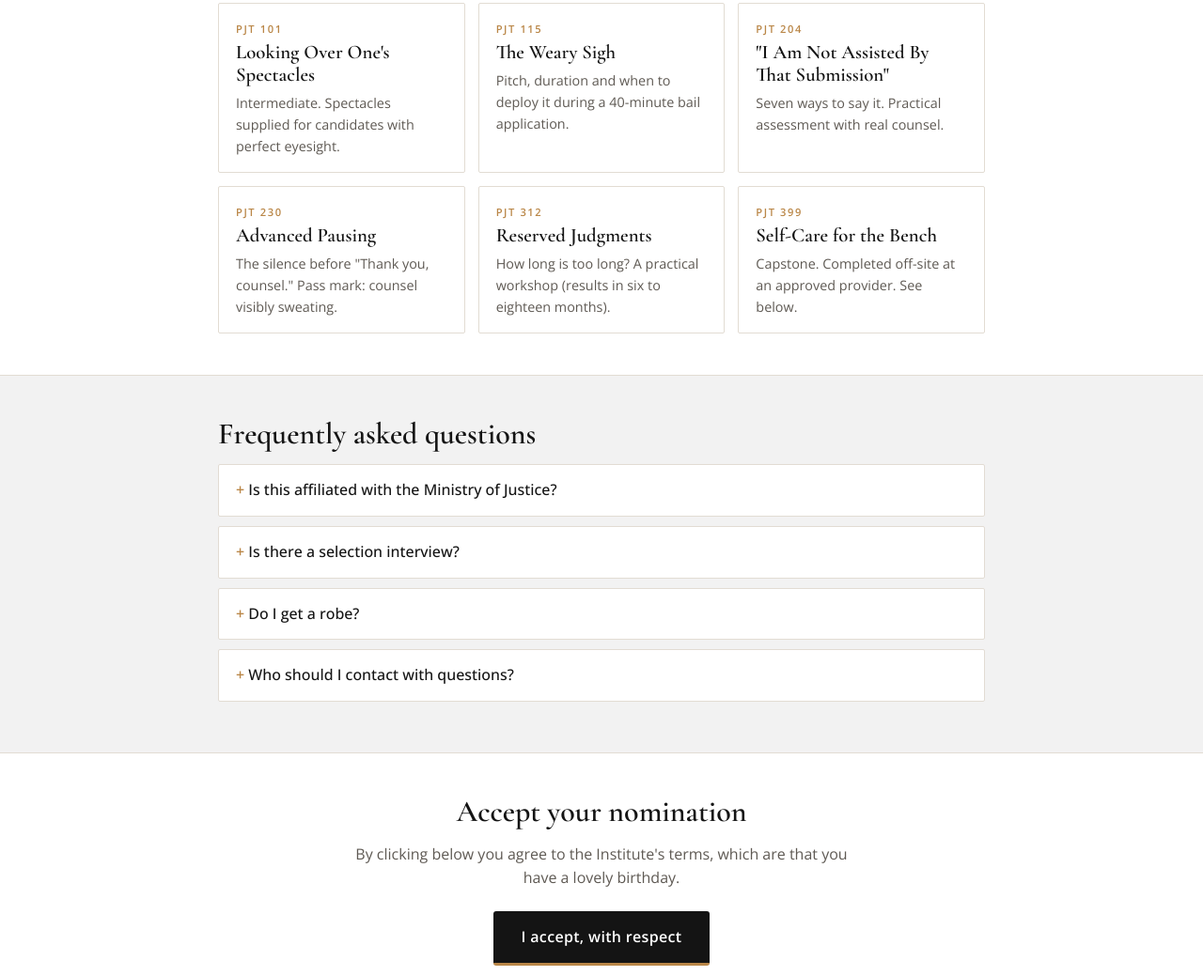
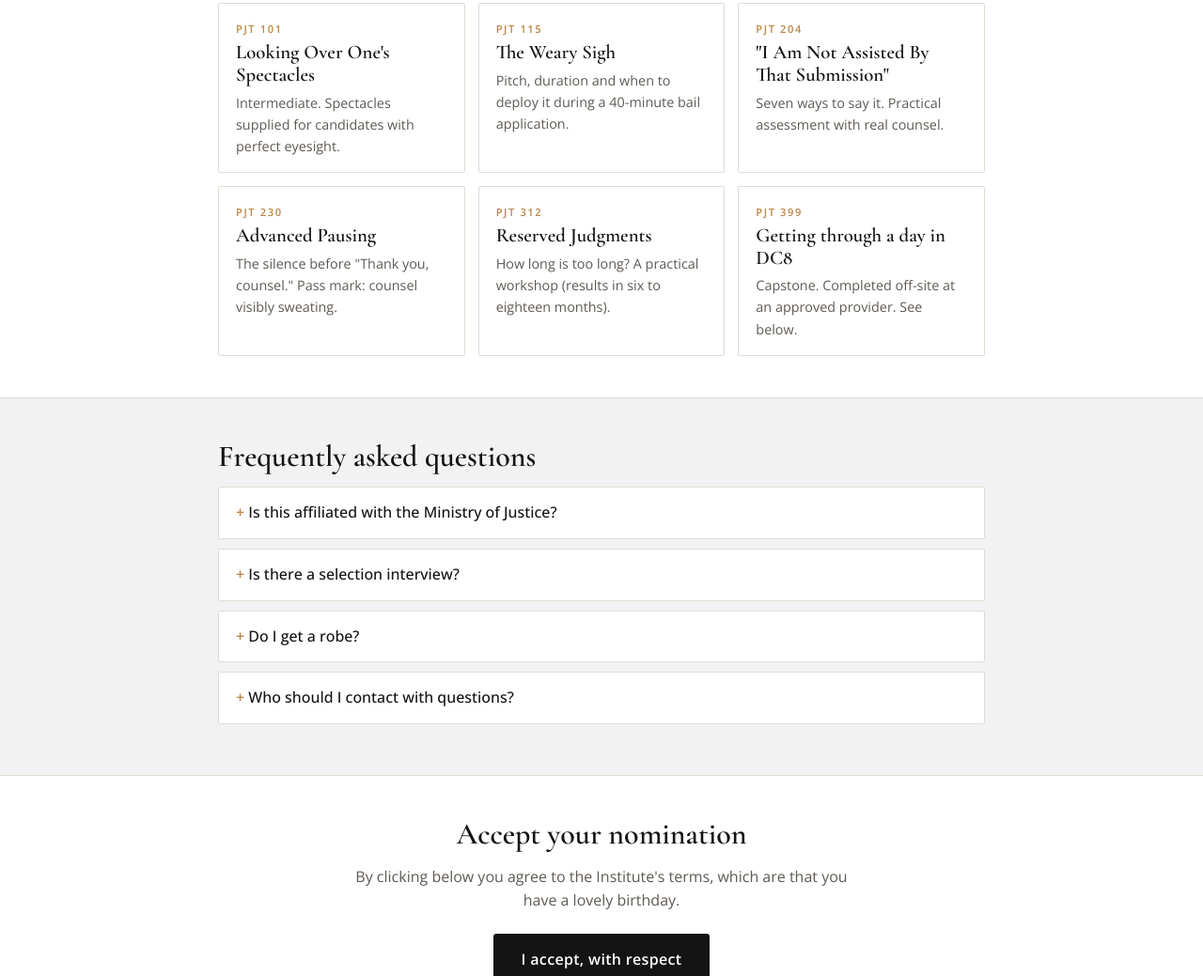
Before and after one commit to Thomas-Harre/sophiepayne, a plain HTML site: page index.html in a window 1280 px wide. Shown: the part 1371-2410 px from the top of the page at 94% size. Drawn offline with nearby package versions, Linux system fonts and the light colour scheme.

Commit message:
Update index.html

```diff
--- a/index.html
+++ b/index.html
@@ -3,7 +3,7 @@
 <head>
 <meta charset="utf-8">
 <meta name="viewport" content="width=device-width, initial-scale=1">
-<title>Pre-emptive Judicial Training Institute</title>
+<title>Early-Career Judicial Training Institute</title>
 <link rel="preconnect" href="https://fonts.googleapis.com">
 <link href="https://fonts.googleapis.com/css2?family=Cormorant+Garamond:ital,wght@0,500;0,600;0,700;1,500&family=Open+Sans:wght@400;500;600&family=Inter:wght@400;500;600&display=swap" rel="stylesheet">
 <style>
@@ -150,7 +150,7 @@
       <div class="mod"><div class="code">PJT 204</div><h3>"I Am Not Assisted By That Submission"</h3><p>Seven ways to say it. Practical assessment with real counsel.</p></div>
       <div class="mod"><div class="code">PJT 230</div><h3>Advanced Pausing</h3><p>The silence before "Thank you, counsel." Pass mark: counsel visibly sweating.</p></div>
       <div class="mod"><div class="code">PJT 312</div><h3>Reserved Judgments</h3><p>How long is too long? A practical workshop (results in six to eighteen months).</p></div>
-      <div class="mod"><div class="code">PJT 399</div><h3>Self-Care for the Bench</h3><p>Capstone. Completed off-site at an approved provider. See below.</p></div>
+      <div class="mod"><div class="code">PJT 399</div><h3>Getting through a day in DC8</h3><p>Capstone. Completed off-site at an approved provider. See below.</p></div>
     </div>
   </div>
 </section>
@@ -179,11 +179,11 @@
       <div class="eyebrow">Certificate of completion · PJT 399</div>
       <h2>Happy birthday</h2>
       <div class="name">DCJ SP</div>
-      <p>No judicial appointment is on offer (yet), but the capstone module is real. Please complete <strong>Self-Care for the Bench</strong> at your nearest approved provider.</p>
+      <p>No judicial appointment is on offer (yet), but the capstone module is real. Please complete <strong>Getting through a day in DC8</strong> at your nearest approved provider.</p>
       <!-- REPLACE the href below with the Mecca e-gift voucher link -->
       <a class="gift" href="#voucher-link-here" id="giftLink">Claim your gift voucher →</a>
       <div class="sigs">
-        <div class="sig"><div class="line">Thomas Harré</div><small>Dean of Premature Appointments</small></div>
+        <div class="sig"><div class="line">Thomas Harré</div><small>Dean of Early-Career Appointments</small></div>
         <div class="sig"><div class="line">Courtney Martyn</div><small>Registrar, Office of the Crown (unofficially)</small></div>
       </div>
     </div>
```
